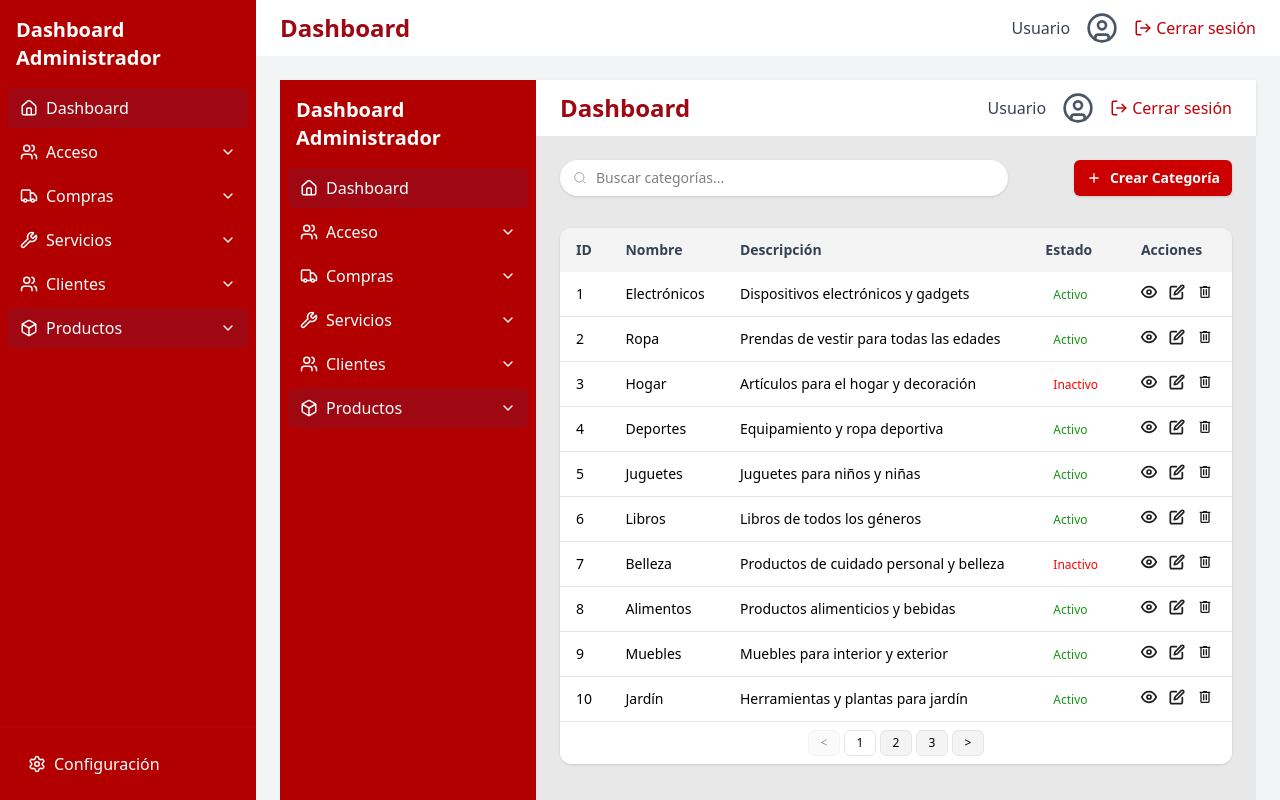
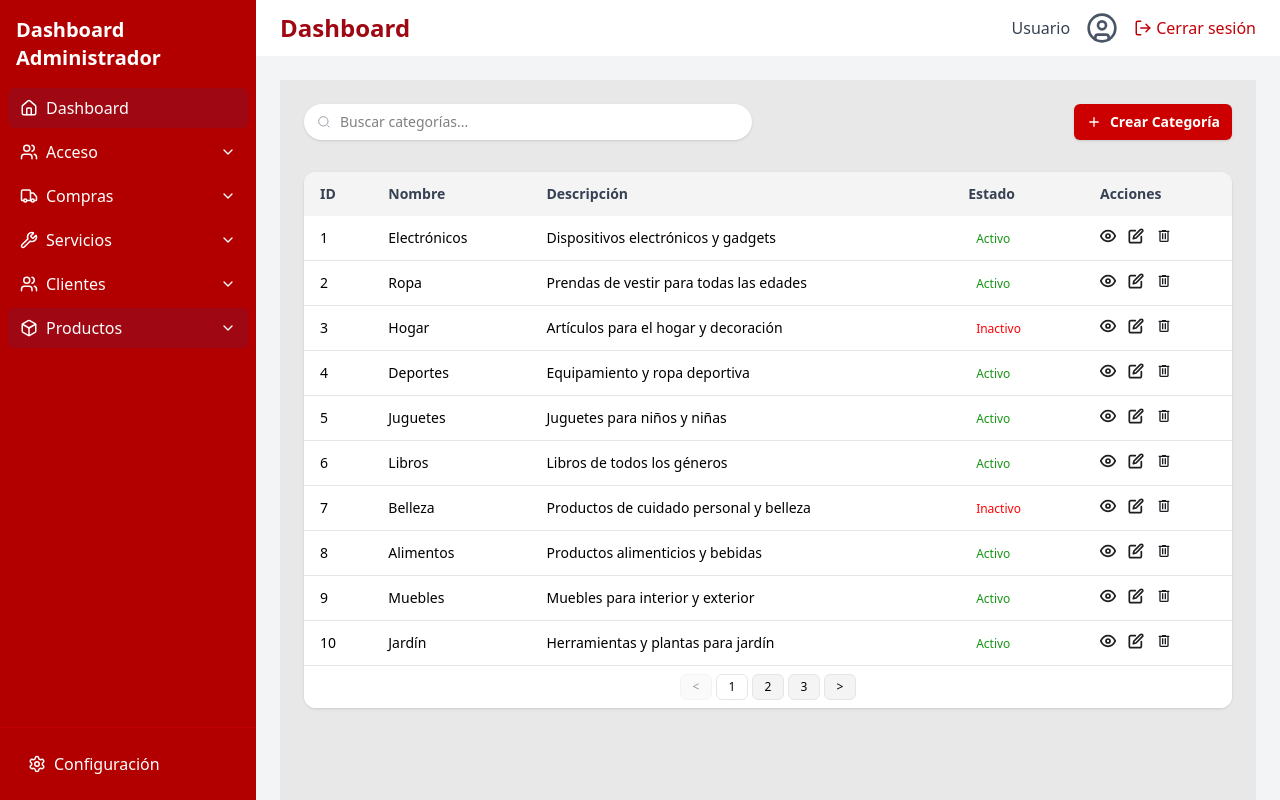
Before and after one commit to Vertecx-CRM/web, a Next.js app in the folder frontend/: page /dashboard/products/categories in a window 1280 px wide. Built offline with nearby package versions, Linux system fonts and the light colour scheme.

Commit message:
Fix: Kick the aside an top bar from index of category products

```diff
--- a/frontend/src/features/dashboard/CategoryProducts/index.tsx
+++ b/frontend/src/features/dashboard/CategoryProducts/index.tsx
@@ -118,13 +118,10 @@ export default function CategoriesPage() {
         theme="light"
       />
 
-      {/* AsideNav */}
-      <AsideNav />
 
       {/* Contenido principal */}
       <div className="flex-1 flex flex-col">
-        {/* TopNav */}
-        <TopNav />
+
 
         {/* Contenido */}
         <main className="flex-1 flex flex-col bg-gray-100" style={{ backgroundColor: "#E8E8E8" }}>
```
